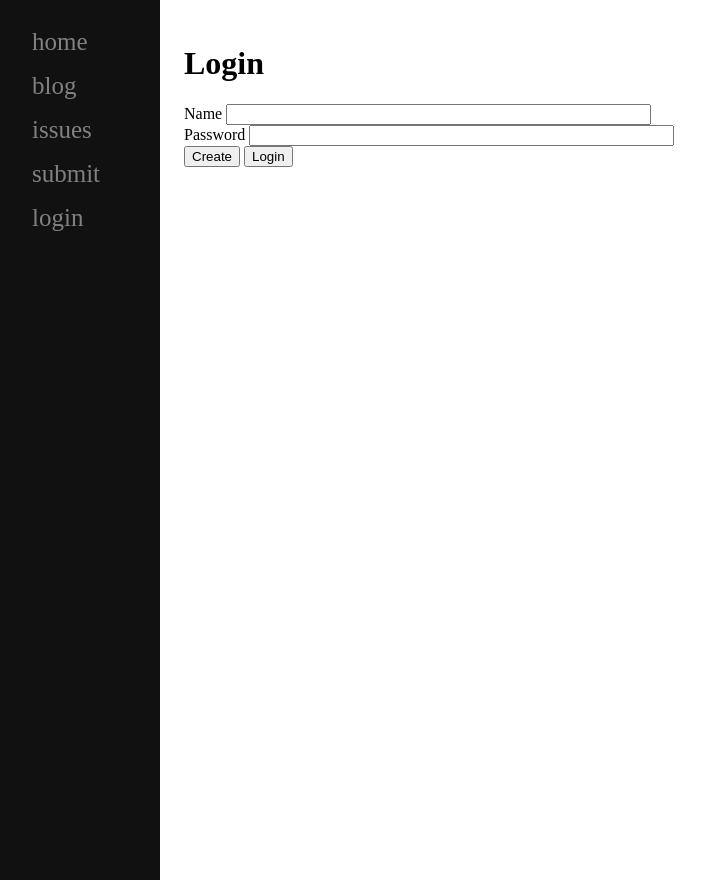
After one commit to flosincapite/anonomat_aoidoi, a Flask app: page /login in a window 1280 px wide. The commit adds this page. Shown: the whole page, without its empty margins (0-705 px from the left). Run offline with Flask 2, Linux system fonts and the light colour scheme; some libraries are stand-ins or nearby versions.

Commit message:
With primitive login and database functionality.

```diff
--- a/app/__init__.py
+++ b/app/__init__.py
@@ -1,9 +1,13 @@
 import flask
 import flask_cors
+import flask_login
 # import flask_bootstrap
 
+from app import blog_post
 from app import config
 from app import regex_converter
+from app.login import user
+from util import database
 
 
 wsgi_app = flask.Flask(__name__)
@@ -12,6 +16,18 @@ wsgi_app.config.from_object(config.Config)
 # bootstrap = flask_bootstrap.Bootstrap(wsgi_app)
 
 
+blog_db = database.YamlDatabase(
+    wsgi_app.config['BLOG_DIRECTORY'], blog_post.BlogPost)
+
+
+user_db = database.YamlDatabase(
+    wsgi_app.config['USER_DIRECTORY'], user.User, key_func=lambda u: u.name)
+
+
+login_manager = flask_login.LoginManager()
+login_manager.init_app(wsgi_app)
+
+
 wsgi_app.url_map.converters['re'] = regex_converter.RegexConverter
 
 
--- a/app/config.py
+++ b/app/config.py
@@ -4,3 +4,5 @@ import os
 class Config(object):
   SECRET_KEY = os.environ.get('ANONOMAT_KEY') or 'anonomat_aoidoi'
   DATABASE_DIRECTORY = '/home/cory/projects/online_journal/app/static/issues'
+  BLOG_DIRECTORY = '/home/cory/projects/online_journal/data/blog_posts'
+  USER_DIRECTORY = '/home/cory/projects/online_journal/data/users'
--- /dev/null
+++ b/app/login/login_form.py
@@ -0,0 +1,15 @@
+import flask_wtf
+import wtforms
+import wtforms.validators
+
+
+class LoginForm(flask_wtf.FlaskForm):
+  name = wtforms.StringField(
+      'Name', validators=[wtforms.validators.DataRequired()])
+  password = wtforms.StringField(
+      'Password', validators=[wtforms.validators.DataRequired()])
+  create_new = wtforms.SubmitField('Create')
+  login = wtforms.SubmitField('Login')
+
+  def secrettt(self):
+    return self.hidden_tag()
--- a/app/routes.py
+++ b/app/routes.py
@@ -1,8 +1,11 @@
 import flask
+import flask_login
 
 import app
 from app import blog_post
 from app import submit_form
+from app.login import login_form
+from app.login import user
 
 
 """
@@ -26,6 +29,23 @@ BLOG:
 ISSUE_TO_PAGES = {}
 
 
+class _DummyUser(object):
+  def __init__(self,name):
+    self._name = name
+  def check_password_hash(self, *args, **kwargs):
+    return True
+  def is_active(self):
+    return True
+  def get_id(self):
+    return self._name
+
+
+@app.login_manager.user_loader
+def load_user(user_id):
+  # return app.user_db.get(user_id)
+  return _DummyUser(user_id)
+
+
 @app.wsgi_app.route('/')
 @app.wsgi_app.route('/index')
 def index():
@@ -35,14 +55,8 @@ def index():
 
 @app.wsgi_app.route('/blog')
 def blog():
-  blog_posts = [
-      blog_post.BlogPost(
-        author='Juvenalis', date='then', title='Custodes?',
-        cdata='quis custodiet ipsos/'),
-      blog_post.BlogPost(
-        author='Valmiki', date='then', title='Birds',
-        cdata='kuujantam raama raameti'),
-  ]
+  # TODO: Create real posts; make some kind of a database.
+  blog_posts = app.blog_db.get_all()
   return flask.render_template(
       'blog.html', blog_posts=blog_posts, page_title='Blog')
 
@@ -69,8 +83,7 @@ def issues():
 
 def _file_for(issue, page):
   # TODO: Respect parameters.
-  result = flask.url_for('static', filename='issues/%d/%d.pdf' % (issue, page))
-  return flask.url_for('static', filename='issues/issue_1.pdf')
+  return flask.url_for('static', filename='issues/%s/%s.pdf' % (issue, page))
 
 
 @app.wsgi_app.route('/nextpage', methods=['POST'])
@@ -84,7 +97,7 @@ def next_page():
     'hasLeft': True,
     'hasRight': True,
     'nextPage': next_page,
-    'pdfFile': _file_for(int(request.get('issue', 1)), next_page)})
+    'pdfFile': _file_for(int(request.get('issue', 0)), next_page)})
   return response, 201
 
 
@@ -104,7 +117,31 @@ def single_page(issue_number, page_number):
     next_page = -1
   return flask.render_template(
       'view_pdf.html', page_title='Issue %s' % issue_number,
-      pdf_file=flask.url_for(
-        'static',
-        filename='issues/issue_%s.pdf' % issue_number),
+      pdf_file=_file_for(*map(str, [issue_number, page_number])),
       prev_page=prev_page, next_page=next_page)
+
+
+@app.wsgi_app.route('/login', methods=['GET', 'POST'])
+def login(error=None):
+  form = login_form.LoginForm()
+  if form.validate_on_submit():
+
+    # Create a new user.
+    the_user = None
+    if form.create_new.data:
+      try:
+        the_user = user.User.create(form.name.data, form.password.data)
+      except ValueError:
+        return flask.redirect('login', error='User already exists')
+    if the_user is None:
+      the_user = user.User.get(form.name.data)
+
+    # TODO: Remove this.
+    the_user = _DummyUser(form.name.data)
+    # End TODO
+    if form.login.data:
+      if the_user.check_password_hash(form.password.data):
+        flask_login.login_user(the_user)
+        return flask.redirect('index')
+
+  return flask.render_template('login.html', login_form=form)
--- a/app/templates/base.html
+++ b/app/templates/base.html
@@ -8,7 +8,7 @@
   {% endblock %}
     .sidenav {
       height: 100%;
-      width: 0;
+      width: 160px;
       position: fixed;
       z-index: 1;
       top: 0;
@@ -44,6 +44,7 @@
 
     #main {
       transition: margin-left .5s;
+      margin-left: 160px;
       padding: 16px;
     }
   </style>
@@ -69,23 +70,23 @@
 
 {% block sidebar %}
 <div id="theSideNav" class="sidenav">
-  <a href="javascript:void(0);" class="closebtn" onclick="closeNav()">
-    &times;
-  </a>
+  <!-- <a href="javascript:void(0);" class="closebtn" onclick="closeNav()"> -->
+  <!--   &times; -->
+  <!-- </a> -->
   <a href="{{ url_for('index') }}">home</a>
   <a href="{{ url_for('blog') }}">blog</a>
   <a href="{{ url_for('issues') }}">issues</a>
   <a href="{{ url_for('submit') }}">submit</a>
-  <a href="{{ url_for('pdf') }}">TODO: remove. PDF.</a>
+  <a href="{{ url_for('login') }}">login</a>
 </div>
 {% endblock %}
 
 <div id="main">
-  <span
-    id="arrow"
-    style="font-size:30px;cursor:pointer;left:5px" onclick="openNav()">
-    &#9658;
-  </span>
+  <!--<span-->
+    <!--id="arrow"-->
+    <!--style="font-size:30px;cursor:pointer;left:5px" onclick="openNav()">-->
+    <!--&#9658;-->
+  <!--</span>-->
   {% block content %}
   {% endblock %}
 </div>
@@ -97,8 +98,8 @@
 <script>
 
 function openNav() {
-  document.getElementById("theSideNav").style.width = "250px";
-  document.getElementById("main").style.marginLeft = "250px";
+  document.getElementById("theSideNav").style.width = "160px";
+  document.getElementById("main").style.marginLeft = "160px";
   var obj = document.getElementById("main");
   var span = document.getElementById("main").querySelector("#arrow");
   console.log(span);
--- /dev/null
+++ b/app/templates/login.html
@@ -0,0 +1,18 @@
+{% extends "base.html" %}
+
+{% block content %}
+<h1>Login</h1>
+<form action="" method="post">
+  {{ login_form.secrettt() }}
+  <div>
+    {{ login_form.name.label }}
+    {{ login_form.name(size=50) }}
+  </div>
+  <div>
+    {{ login_form.password.label }}
+    {{ login_form.password(size=50) }}
+  </div>
+  {{ login_form.create_new() }}
+  {{ login_form.login() }}
+</form>
+{% endblock %}
--- a/app/templates/submit.html
+++ b/app/templates/submit.html
@@ -14,7 +14,7 @@
   </div>
   <div>
     {{ submit_form.contents.label }}
-    {{ submit_form.contents(size=1000) }}
+    {{ submit_form.contents(cols="100", rows="30")|safe }}
   </div>
   {{ submit_form.submit() }}
 </form>
--- a/requirements.txt
+++ b/requirements.txt
@@ -5,6 +5,7 @@ dominate==2.3.1
 Flask==1.0.2
 Flask-Bootstrap==3.3.7.1
 Flask-Cors==3.0.6
+Flask-Login==0.4.1
 Flask-WTF==0.14.2
 ipython==6.4.0
 ipython-genutils==0.2.0
```
Also changed, not shown: app/login/user.py (added, +31 -0 lines), app/templates/blog.html (+15 -0 lines), app/templates/index.html (+7 -8 lines), app/templates/view_pdf.html (+11 -4 lines), data/blog_posts/posts.yaml (added, +10 -0 lines), util/database.py (added, +61 -0 lines).
